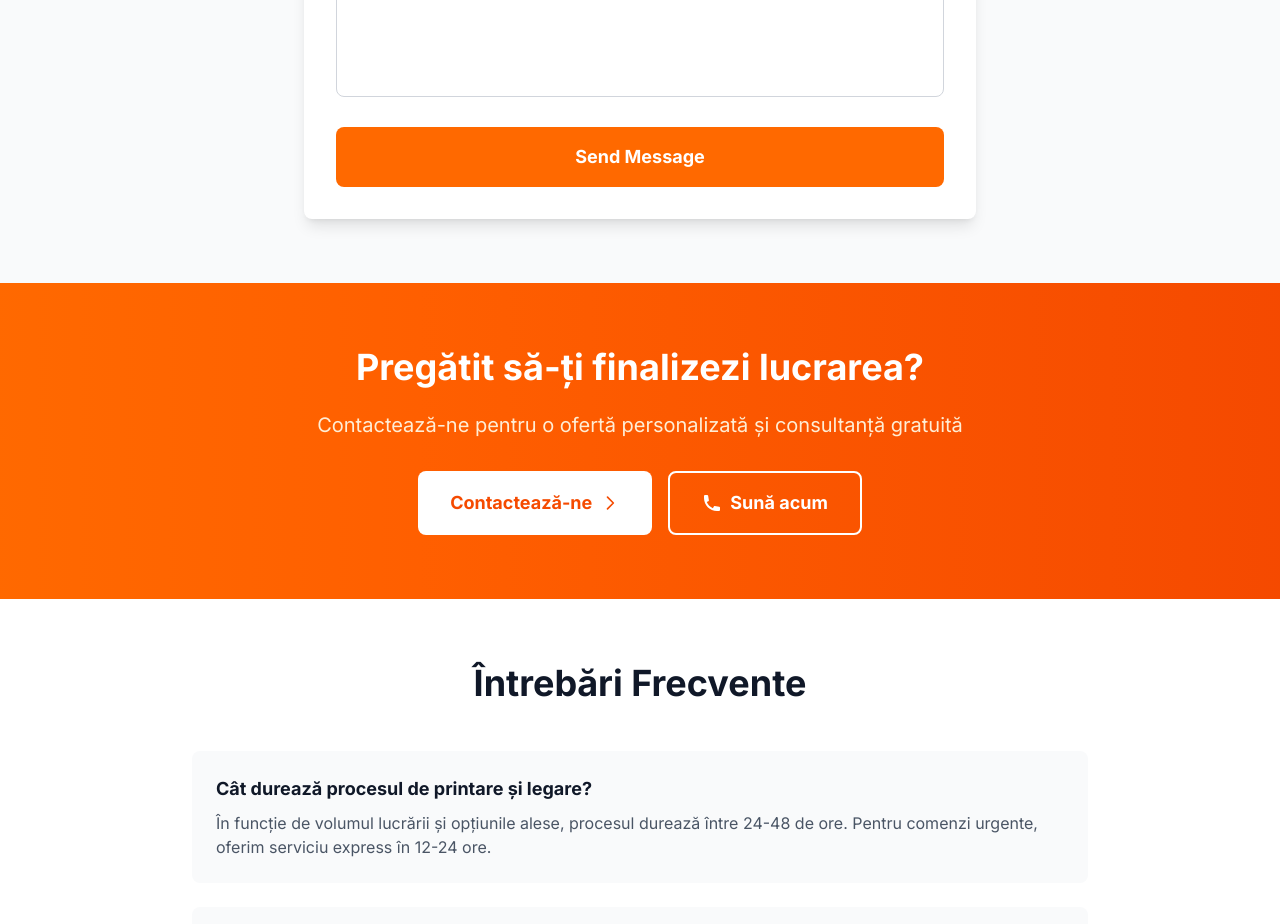
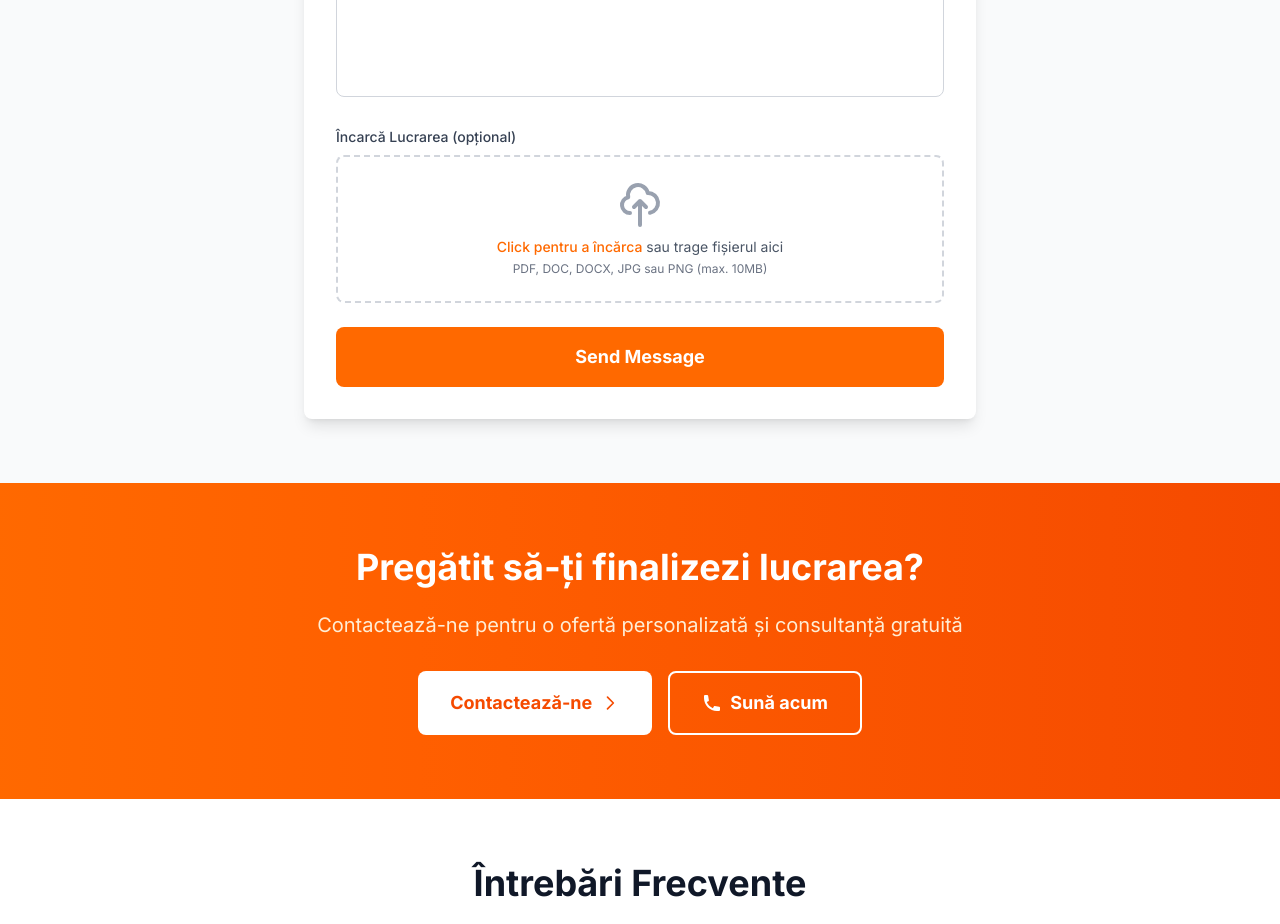
Before and after one commit to bogdan3423/mvpdesign, a Next.js app: page /lucrari-diploma in a window 1280 px wide. Shown: the part 1760-2684 px from the top of the page. Built offline with nearby package versions, Linux system fonts and the light colour scheme.

Commit message:
feat: enhance About and ContactForm components with updated content and file upload functionality

```diff
--- a/app/about/page.tsx
+++ b/app/about/page.tsx
@@ -12,7 +12,7 @@ export default function AboutPage() {
               Despre MVP DESIGN
             </h1>
             <p className="text-xl text-orange-100">
-              Partenerul tău de încredere pentru papetărie și articole de birou de calitate de la început
+              MVP DESIGN este partenerul tău de încredere pentru design grafic și print de calitate, oferind soluții personalizate pentru orice nevoie, de la idei simple la proiecte complete.
             </p>
           </div>
         </div>
--- a/app/page.tsx
+++ b/app/page.tsx
@@ -31,12 +31,12 @@ export default function Home() {
           <div className="max-w-3xl">
             {/* Main Heading */}
             <h1 className="text-4xl md:text-5xl font-bold mb-4 leading-tight text-white">
-              Tot ce ai nevoie pentru Birou și Creativitate!
+              Transformăm ideile tale în materiale vizuale de impact!
             </h1>
 
             {/* Description */}
             <p className="text-lg md:text-xl mb-8 text-white/90 leading-relaxed" style={{ fontSize: 'larger' }}>
-              <b>Papetărie de calitate premium, rechizite pentru birou și materiale artistice profesionale.
+              <b>Soluții de design grafic și servicii de print de calitate, realizate cu atenție la detalii.
               Comandă telefonic sau prin email.</b>
             </p>
 
--- a/components/ContactForm.tsx
+++ b/components/ContactForm.tsx
@@ -1,6 +1,6 @@
 'use client';
 
-import { useState } from 'react';
+import { useState, useRef } from 'react';
 
 export default function ContactForm() {
   const [formData, setFormData] = useState({
@@ -8,6 +8,10 @@ export default function ContactForm() {
     email: '',
     message: '',
   });
+
+  const [uploadedFile, setUploadedFile] = useState<File | null>(null);
+  const [dragActive, setDragActive] = useState(false);
+  const fileInputRef = useRef<HTMLInputElement>(null);
 
   const [isSubmitting, setIsSubmitting] = useState(false);
   const [submitMessage, setSubmitMessage] = useState('');
@@ -21,6 +25,7 @@ export default function ContactForm() {
       setSubmitMessage('Thank you! We will contact you soon.');
       setIsSubmitting(false);
       setFormData({ name: '', email: '', message: '' });
+      setUploadedFile(null);
 
       // Clear message after 5 seconds
       setTimeout(() => setSubmitMessage(''), 5000);
@@ -32,6 +37,48 @@ export default function ContactForm() {
       ...formData,
       [e.target.name]: e.target.value,
     });
+  };
+
+  const handleFileChange = (e: React.ChangeEvent<HTMLInputElement>) => {
+    if (e.target.files && e.target.files[0]) {
+      setUploadedFile(e.target.files[0]);
+    }
+  };
+
+  const handleDrag = (e: React.DragEvent) => {
+    e.preventDefault();
+    e.stopPropagation();
+    if (e.type === 'dragenter' || e.type === 'dragover') {
+      setDragActive(true);
+    } else if (e.type === 'dragleave') {
+      setDragActive(false);
+    }
+  };
+
+  const handleDrop = (e: React.DragEvent) => {
+    e.preventDefault();
+    e.stopPropagation();
+    setDragActive(false);
+    if (e.dataTransfer.files && e.dataTransfer.files[0]) {
+      const file = e.dataTransfer.files[0];
+      const allowedTypes = ['application/pdf', 'application/msword', 'application/vnd.openxmlformats-officedocument.wordprocessingml.document', 'image/jpeg', 'image/png'];
+      if (allowedTypes.includes(file.type)) {
+        setUploadedFile(file);
+      }
+    }
+  };
+
+  const removeFile = () => {
+    setUploadedFile(null);
+    if (fileInputRef.current) {
+      fileInputRef.current.value = '';
+    }
+  };
+
+  const formatFileSize = (bytes: number) => {
+    if (bytes < 1024) return bytes + ' B';
+    if (bytes < 1024 * 1024) return (bytes / 1024).toFixed(1) + ' KB';
+    return (bytes / (1024 * 1024)).toFixed(1) + ' MB';
   };
 
   return (
@@ -84,6 +131,71 @@ export default function ContactForm() {
         />
       </div>
 
+      {/* File Upload Section */}
+      <div>
+        <label className="block text-sm font-medium text-gray-700 mb-2">
+          Încarcă Lucrarea (opțional)
+        </label>
+        <div
+          className={`relative border-2 border-dashed rounded-lg p-6 transition-all ${
+            dragActive
+              ? 'border-orange-500 bg-orange-50'
+              : uploadedFile
+              ? 'border-green-400 bg-green-50'
+              : 'border-gray-300 hover:border-orange-400'
+          }`}
+          onDragEnter={handleDrag}
+          onDragLeave={handleDrag}
+          onDragOver={handleDrag}
+          onDrop={handleDrop}
+        >
+          <input
+            type="file"
+            ref={fileInputRef}
+            onChange={handleFileChange}
+            accept=".pdf,.doc,.docx,.jpg,.jpeg,.png"
+            className="absolute inset-0 w-full h-full opacity-0 cursor-pointer"
+          />
+
+          {uploadedFile ? (
+            <div className="flex items-center justify-between">
+              <div className="flex items-center space-x-3">
+                <div className="w-10 h-10 bg-orange-100 rounded-lg flex items-center justify-center">
+                  <svg className="w-6 h-6 text-orange-500" fill="none" stroke="currentColor" viewBox="0 0 24 24">
+                    <path strokeLinecap="round" strokeLinejoin="round" strokeWidth={2} d="M9 12h6m-6 4h6m2 5H7a2 2 0 01-2-2V5a2 2 0 012-2h5.586a1 1 0 01.707.293l5.414 5.414a1 1 0 01.293.707V19a2 2 0 01-2 2z" />
+                  </svg>
+                </div>
+                <div>
+                  <p className="text-sm font-medium text-gray-900">{uploadedFile.name}</p>
+                  <p className="text-xs text-gray-500">{formatFileSize(uploadedFile.size)}</p>
+                </div>
+              </div>
+              <button
+                type="button"
+                onClick={removeFile}
+                className="p-1 text-gray-400 hover:text-red-500 transition-colors"
+              >
+                <svg className="w-5 h-5" fill="none" stroke="currentColor" viewBox="0 0 24 24">
+                  <path strokeLinecap="round" strokeLinejoin="round" strokeWidth={2} d="M6 18L18 6M6 6l12 12" />
+                </svg>
+              </button>
+            </div>
+          ) : (
+            <div className="text-center">
+              <svg className="mx-auto h-12 w-12 text-gray-400" fill="none" stroke="currentColor" viewBox="0 0 24 24">
+                <path strokeLinecap="round" strokeLinejoin="round" strokeWidth={2} d="M7 16a4 4 0 01-.88-7.903A5 5 0 1115.9 6L16 6a5 5 0 011 9.9M15 13l-3-3m0 0l-3 3m3-3v12" />
+              </svg>
+              <p className="mt-2 text-sm text-gray-600">
+                <span className="font-medium text-orange-500">Click pentru a încărca</span> sau trage fișierul aici
+              </p>
+              <p className="mt-1 text-xs text-gray-500">
+                PDF, DOC, DOCX, JPG sau PNG (max. 10MB)
+              </p>
+            </div>
+          )}
+        </div>
+      </div>
+
       <button
         type="submit"
         disabled={isSubmitting}
```
